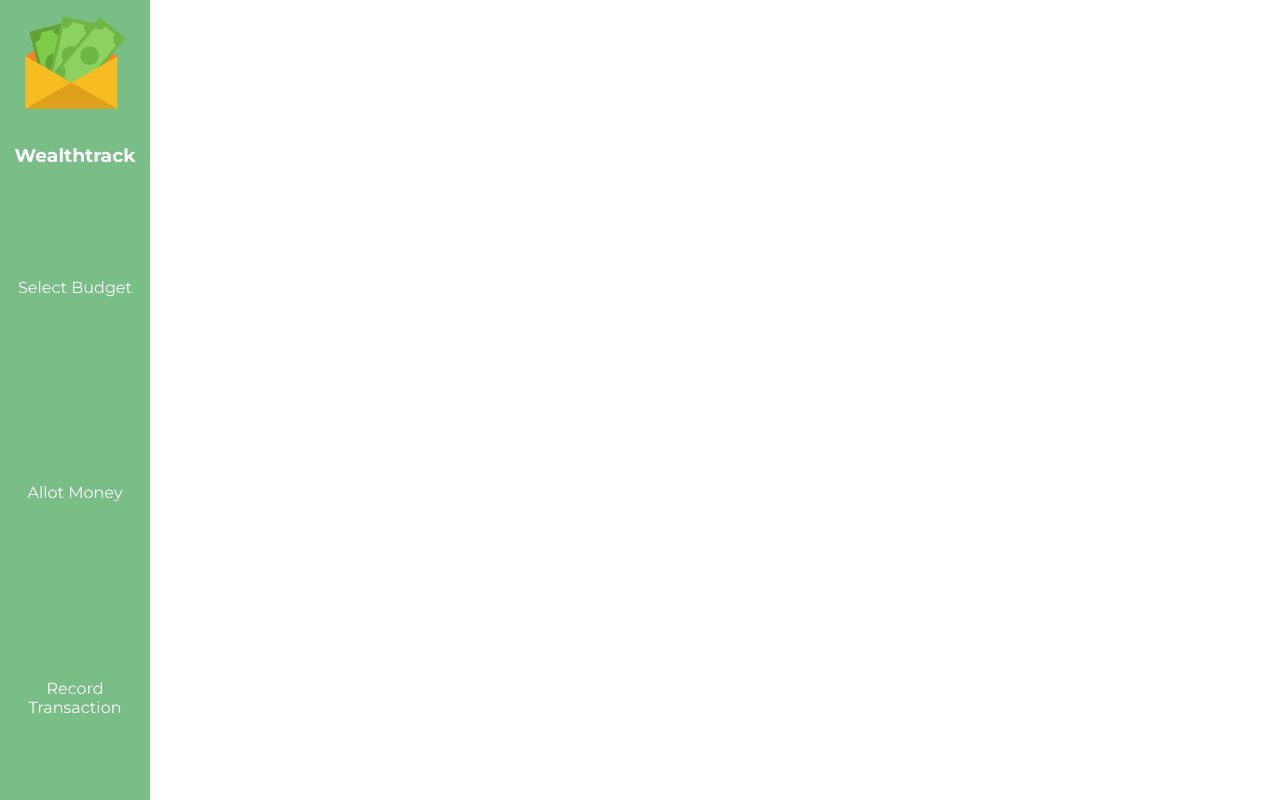
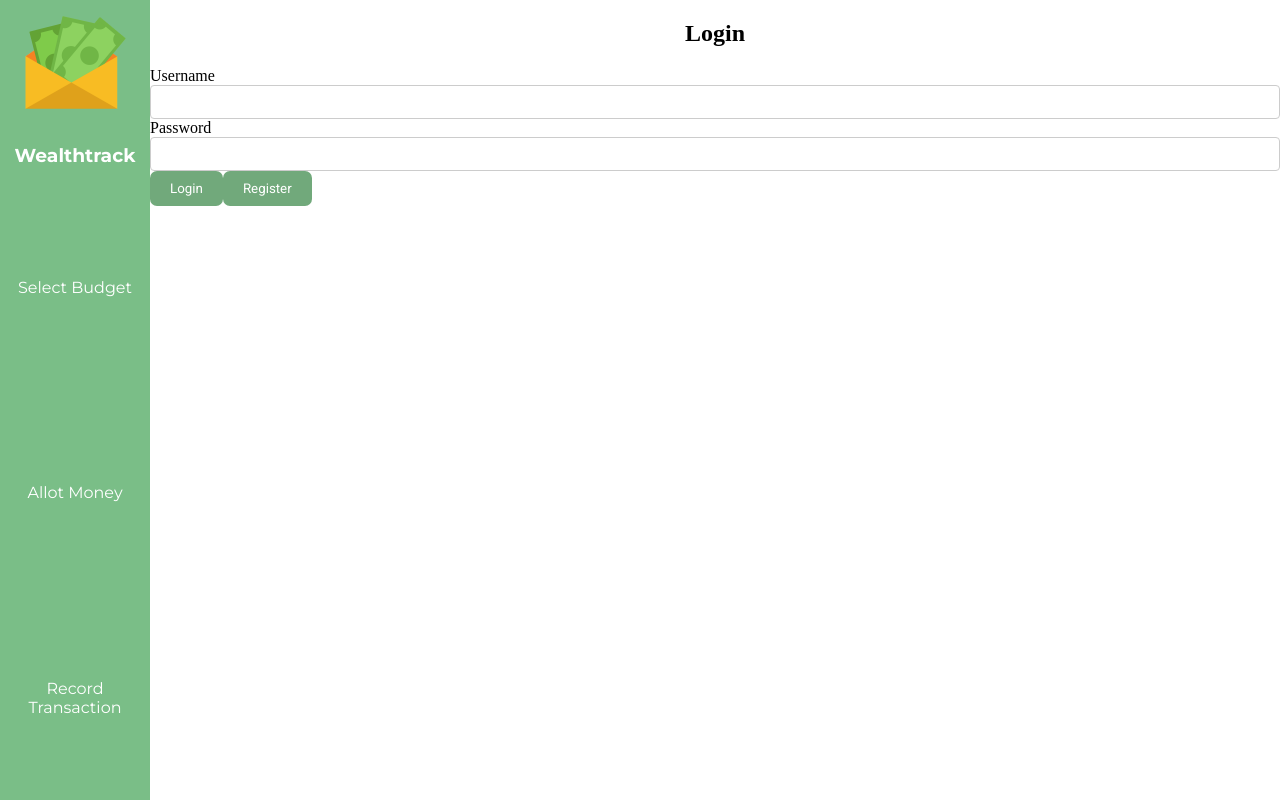
Before and after one commit to Salty-Shio/WealthTrack, a React (Create React App) app: page /login in a window 1280 px wide. Built offline with nearby package versions, Linux system fonts and the light colour scheme.

Commit message:
Started to hook up project to database.

```diff
--- a/src/App.jsx
+++ b/src/App.jsx
@@ -1,25 +1,37 @@
-import React from 'react';
-import { BrowserRouter, Routes, Route } from 'react-router-dom';
+import React, {useState, useEffect} from 'react';
+import { BrowserRouter, Routes, Route, Navigate } from 'react-router-dom';
 import { Provider } from 'jotai';
 
 import BudgetSelection from './components/BudgetSelection';
 import BudgetAllotment from './components/BudgetAllotment';
 import EnvelopeView from './components/EnvelopeView';
 import NavigationBar from './components/NavigationBar';
-
+import LoginPage from './components/LoginPage';
+import NotFound from './components/NotFound';
 import './css/app.css';
 
 
 function App() {
+    const [loggedIn, setLoggedIn] = useState(false);
+
+    useEffect(() => {
+      if (localStorage.getItem("loggedIn")) {
+          // verify credentials, and if successful, set loggedIn to true.
+          setLoggedIn(true);
+      }
+    }, [])
+
     return (
       <div className="App">
         <Provider>
         <BrowserRouter>
         <NavigationBar className="nav" />
           <Routes>
-            <Route path="/" element={<BudgetSelection />} />
-            <Route path="/allotment" element={<BudgetAllotment />} />
-            <Route path="/envelopes" element={<EnvelopeView />} />
+            <Route path="/" element={loggedIn ? <BudgetSelection /> : <Navigate to="/login" />} exact />
+            <Route path="/login" element={<LoginPage setLoggedIn={setLoggedIn} />} />
+            <Route path="/allotment" element={loggedIn ? <BudgetAllotment /> : <Navigate to="/login" />} />
+            <Route path="/envelopes" element={loggedIn ? <EnvelopeView /> : <Navigate to="login" />} />
+            <Route path="*" element={loggedIn ? <NotFound /> : <Navigate to="login" />} />
           </Routes>
         </BrowserRouter>
         </Provider>
--- /dev/null
+++ b/src/components/LoginPage.jsx
@@ -0,0 +1,69 @@
+import React, {useState} from "react";
+// import { newUser, getUser } from "../database/dbFunctions";
+
+const LoginPage = ({setLoggedIn}) => {
+    const [toggleLogin, setToggleLogin] = useState(true);
+    const [username, setUsername] = useState('');
+    const [password, setPassword] = useState('');
+    const [confirmPassword, setConfirmPassword] = useState('');
+
+    const handleUsernameChange = (event) => {
+        setUsername(event.target.value);
+    };
+
+    const handlePasswordChange = (event) => {
+        setPassword(event.target.value);
+    };
+
+    const handleConfirmPasswordChange = (event) => {
+        setConfirmPassword(event.target.value);
+    };
+
+    const handleRegister = async () => {
+        console.log(`Register user with username ${username} and password ${password}`);
+        let response = await newUser(username, password);
+        console.log(response);
+    }
+    const handleLogin = () => {
+        console.log(`Logging in as user with username ${username} and password ${password}`);
+        // attempt to log in, and if successful, navigate to the rest of the app
+        setLoggedIn(true);
+        localStorage.setItem('loggedIn', JSON.stringify({
+            username,
+            password
+        }))
+
+    }
+
+    return (
+        <div>
+            {toggleLogin && (
+                <div>
+                    <h2>Login</h2>
+                    <div>
+                        <label>Username</label>
+                        <input type="text" value={username} onChange={handleUsernameChange} />
+                        <label>Password</label>
+                        <input type="password" value={password} onChange={handlePasswordChange} />
+                        <button onClick={handleLogin}>Login</button>
+                        <button onClick={() => setToggleLogin(!toggleLogin)}>Register</button>
+                    </div>
+                </div>
+            )}
+            {!toggleLogin && (
+                <div>
+                    <label>Username</label>
+                    <input type="text" value={username} onChange={handleUsernameChange} />
+                    <label>Password</label>
+                    <input type="password" value={password} onChange={handlePasswordChange} />
+                    <label>Confirm Password</label>
+                    <input type="password" value={confirmPassword} onChange={handleConfirmPasswordChange} />
+                    <button onClick={handleRegister}>Register</button>
+                    <button onClick={() => setToggleLogin(!toggleLogin)}>Login</button>
+                </div>
+            )}
+        </div>
+    );
+}
+
+export default LoginPage;
--- /dev/null
+++ b/src/components/NotFound.jsx
@@ -0,0 +1,14 @@
+import React from "react";
+
+const NotFound = () => {
+
+    return(
+        <div className="notFound">
+            <h1>ERROR 404: Page not found.</h1>
+            <h3>You don messed up, AA-ron!</h3>
+        </div>
+    )
+}
+
+
+export default NotFound;
--- /dev/null
+++ b/src/database/dbFunctions.js
@@ -0,0 +1,74 @@
+const {MongoClient} = require("mongodb");
+const bcrypt = require("bcrypt");
+const uuid = require("uuid");
+require("dotenv").config({path: ".env"})
+
+const username = process.env.MONGOUSER;
+const password = process.env.MONGOPASSWORD;
+const hostname = process.env.MONGOHOSTNAME;
+
+const url = `mongodb+srv://${username}:${password}@${hostname}`;
+const client = new MongoClient(url);
+const userCollection = client.db('WealthTrack').collection('users');
+const budgetCollection = client.db('WealthTrack').collection('budgets');
+
+async function getUser(username) {
+  let cursor = userCollection.find({username: username});
+  return cursor.toArray().then(results => results.length > 0 ? results[0] : false);
+}
+
+async function newUser(username, password) {
+  const passwordHash = await bcrypt.hash(password, 10);
+  let user = {username: username, password: passwordHash, token: uuid.v4()};
+  let response = await userCollection.insertOne(user);
+  return user;
+}
+
+
+async function validCredentials(username, password) {
+  const user = getUser(username);
+  if (await bcrypt.compare(password, user.password)) {
+    return true;
+  } else {
+    return false;
+  }
+}
+
+async function getBudget(budget_id) {
+  let cursor = budgetCollection.find({id: budget_id});
+  return cursor.toArray().then(results => results.length > 0 ? results[0] : false);
+}
+
+async function clearAllBudgets() {
+  try {
+      await budgetCollection.deleteMany({});
+      return true;
+  } catch (err) {
+      console.log(err);
+      return false;
+  }
+}
+
+async function clearAllUsers() {
+  try {
+      await userCollection.deleteMany({});
+      return true;
+  } catch (err) {
+      console.log(err);
+      return false;
+  }
+}
+
+async function updateBudget(budget_data) {
+  await budgetCollection.updateOne({id: budget_data.id}, budget_data);
+}
+
+module.exports = {
+  getUser,
+  newUser,
+  validCredentials,
+  getBudget,
+  clearAllBudgets,
+  clearAllUsers,
+  updateBudget,
+}
```
Also changed, not shown: package.json (+10 -0 lines), src/atoms.js (line endings or trailing spaces), 2 other files (tests, documents, lock files or other folders).
